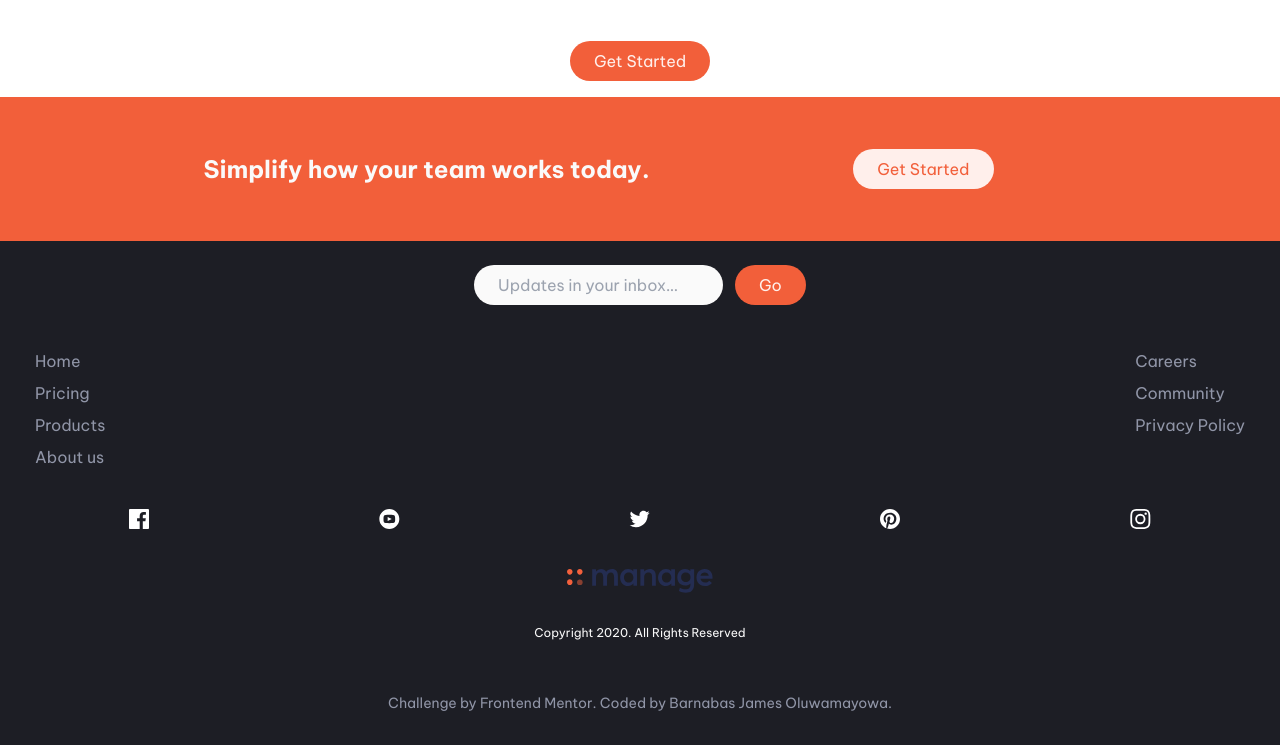
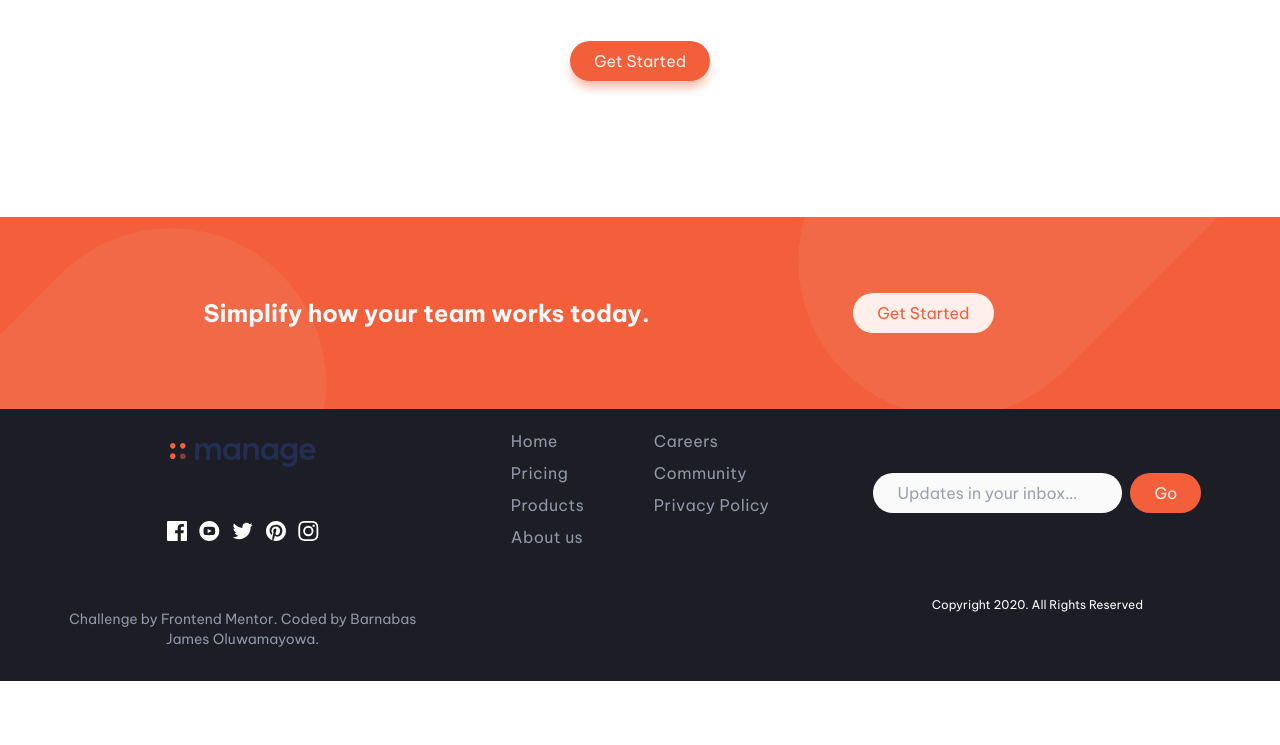
Before and after one commit to Jamieeee1/manage-landing-page-master, a website: page public/index.html in a window 1280 px wide. Shown: the part 1545-2290 px from the top of the page. After the commit the page ends 2226 px from the top, so only its background shows below. Drawn offline with Linux system fonts and the light colour scheme.

Commit message:
Oh boy after many edits ive forgotten the major changes made

```diff
--- a/public/index.html
+++ b/public/index.html
@@ -21,8 +21,22 @@
 <body class="bg-transparent bg-no-repeat bg-topright font-vietnam ">
 
   <div class="backgroundlogo">
-    <!-- <img src="/images/bg-tablet-pattern.svg" class="-right-0.5 -top-0.5" alt="" srcset=""> -->
+    <div class="h-[inherit] w-[inherit] overflow-hidden relative bg-transparent scroll">
+      <img src="/images/bg-tablet-pattern.svg" class="absolute object-contain w-full h-full transform -top-[20%] -right-[30%]" alt="" srcset="">
+    </div>
   </div>
+
+  <div class="absolute top-[110%] right-0 w-[100dvw] h-[70dvh] tab:w-[70dvw] tab:top-[150%] lg:top-[90%] tab:left-0 tab:h-[70dvh]">
+    <div class="h-[inherit] w-[inherit] overflow-hidden relative bg-transparent scroll">
+      <img src="/images/bg-tablet-pattern.svg" class="absolute object-contain w-full h-full transform -top-[10%] tab:-top-[0] tab:-bottom-[10%] tab:-left-[60%] -right-[60%] tab:-right-[0]" alt="" srcset="">
+    </div>
+  </div>
+
+  <!-- <div class="absolute top-[80%] left-0 w-[100dvw] h-[70dvh] tab:w-[70dvw] tab:h-[70dvh]">
+    <div class="h-[inherit] w-[inherit] overflow-hidden relative bg-transparent scroll">
+      <img src="/images/bg-tablet-pattern.svg" class="absolute object-contain w-full h-full transform -bottom-[10%] -left-[60%]" alt="" srcset="">
+    </div>
+  </div> -->
 
   <header class="flex items-center px-6 py-5 bg-transparent grid-cols-cus3 lg:grid lg:px-[100px] flex-nowrap">
     <div class="py-5">
@@ -30,7 +44,7 @@
     </div>
     <nav class="hidden py-5 lg:inline-block font-lvl2 text-pry-darkblue">
       <ul class="flex justify-evenly">
-        <li><a href="" class="hover:text-sec-darkgreyishblue">Pricing</a></li>
+        <li><a href="" class=" hover:text-sec-darkgreyishblue">Pricing</a></li>
         <li><a href="" class="hover:text-sec-darkgreyishblue">Products</a></li>
         <li><a href="" class="hover:text-sec-darkgreyishblue">About Us</a></li>
         <li><a href="" class="hover:text-sec-darkgreyishblue">Careers</a></li>
@@ -39,7 +53,7 @@
     </nav>
     <div class="flex justify-end flex-1 py-5">
       <div class="hidden lg:inline-block">
-        <button class="buttons"> Get Started</button>
+        <button class="shadow-but buttons hover:opacity-65"> Get Started</button>
       </div>
       <div id="toggle" class="lg:hidden">
         <img src="images/icon-hamburger.svg" alt="" srcset="">
@@ -74,7 +88,7 @@
           tasks while keeping the larger team goals in view.
         </p>
         <div class="flex justify-center align-middle">
-          <button class="buttons">Get Started</button>
+          <button class="buttons shadow-but tab:hover:opacity-65">Get Started</button>
         </div>
       </div>
 
@@ -115,9 +129,8 @@
 
   </div>
 
-
   <div class="swiper mySwiper">
-    <h1 class="pt-2 text-3xl text-center pb-[60px] text-pry-darkblue font-lvl3">
+    <h1 class="pt-2 text-3xl text-center pb-[60px] w-[inherit] text-pry-darkblue font-lvl3">
       What they’ve said
     </h1>
     <div class="swiper-wrapper">
@@ -180,76 +193,77 @@
 
   </div>
 
-  <div class="flex items-center justify-center pb-4">
-    <button class="buttons"> Get Started</button>
+  <div class="flex items-center justify-center pb-4 mb-11 lg:mb-[120px]">
+    <button class="buttons shadow-but tab:hover:opacity-65"> Get Started</button>
   </div>
 
 
-  <div class="flex flex-col lg:flex-row lg:justify-between items-center justify-center py-[40px] bg-pry-brightred">
+
+  <div class="flex flex-col lg:flex-row lg:justify-between items-center justify-center bg-mob py-[40px] tab:py-16 tab:bg-last  bg-no-repeat tab:bg-right mid2K:bg-center bg-pry-brightred">
     <h2 class="w-2/3 py-4 text-2xl text-center text-sec-verylightgrey font-lvl3">
       Simplify how your team works today.
     </h2>
 
     <div class="lg:flex-1">
-      <button class="bg-sec-verypalered text-pry-brightred px-6 py-2 rounded-[20px]">Get Started</button>
+      <button class="bg-sec-verypalered text-pry-brightred px-6 py-2 rounded-[20px] tab:hover:opacity-85">Get Started</button>
     </div>
 
   </div>
 
-  <footer class="bg-sec-verydarkblue text-sec-darkgreyishblue">
+  <footer class="grid-cols-3 bg-sec-verydarkblue text-sec-darkgreyishblue lg:grid lg:px-11">
 
-    <fieldset class="flex items-center justify-center gap-3 py-6 text-sec-verylightgrey">
+    <fieldset class="flex items-center justify-center gap-2 py-6 text-sec-verylightgrey">
       <input type="mail" placeholder="Updates in your inbox…" class="px-6 py-2 rounded-[20px] bg-sec-verylightgrey" id="">
-      <input type="button" value="Go" class="buttons">
+      <input type="button" value="Go" class="buttons tab:hover:opacity-65">
     </fieldset>
 
-    <div class="flex justify-between px-[35px] py-5">
+    <div class="flex justify-between tab:justify-evenly px-[35px] py-5 col-start-2 col-end-3 row-start-1 row-end-2 tab:px-0 ">
 
       <ul>
-        <li class="pb-2"><a href="">Home</a></li>
-        <li class="pb-2"><a href="">Pricing</a></li>
-        <li class="pb-2"><a href="">Products</a></li>
-        <li class="pb-2"><a href="">About us</a></li>
+        <li class="pb-2"><a href="" class="tracking-wide hover:text-pry-brightred">Home</a></li>
+        <li class="pb-2"><a href="" class="tracking-wide hover:text-pry-brightred">Pricing</a></li>
+        <li class="pb-2"><a href="" class="tracking-wide hover:text-pry-brightred">Products</a></li>
+        <li class="pb-2"><a href="" class="tracking-wide hover:text-pry-brightred">About us</a></li>
       </ul>
 
       <ul>
-        <li class="pb-2"><a href="">Careers</a></li>
-        <li class="pb-2"><a href="">Community</a></li>
-        <li class="pb-2"><a href="">Privacy Policy</a></li>
+        <li class="pb-2"><a href="" class="tracking-wide hover:text-pry-brightred">Careers</a></li>
+        <li class="pb-2"><a href="" class="tracking-wide hover:text-pry-brightred">Community</a></li>
+        <li class="pb-2"><a href="" class="tracking-wide hover:text-pry-brightred">Privacy Policy</a></li>
       </ul>
     </div>
 
-    <div class="flex flex-col gap-4">
-      <div class="grid grid-cols-5 gap-3 px-5 py-3 ">
+    <div class="flex flex-col grid-cols-1 col-start-1 col-end-1 grid-rows-2 row-start-1 row-end-2 gap-4 tab:py-4 tab:grid">
+      <div class="grid grid-cols-5 col-start-1 col-end-2 row-start-2 row-end-3 gap-3 px-5 py-3 lg:max-w-[450px] lg:mx-auto">
 
         <div class="socialDiv">
-          <img src="/images/icon-facebook.svg" alt="" srcset="">
+            <img src="/images/icon-facebook.svg"   alt="" srcset="">
         </div>
 
         <div class="socialDiv">
-          <img src="/images/icon-youtube.svg" alt="" srcset="">
+            <img src="/images/icon-youtube.svg"  alt="" srcset="">
         </div>
 
         <div class="socialDiv">
-          <img src="/images/icon-twitter.svg" alt="" srcset="">
+            <img src="/images/icon-twitter.svg" alt="" srcset="">
         </div>
 
         <div class="socialDiv">
-          <img src="/images/icon-pinterest.svg" alt="" srcset="">
+          <img src="/images/icon-pinterest.svg"  alt="" srcset="">
         </div>
 
         <div class="socialDiv">
-          <img src="/images/icon-instagram.svg" alt="" srcset="">
+          <img src="/images/icon-instagram.svg"  alt="" srcset="">
         </div>
 
       </div>
 
-      <div class="flex items-center justify-center py-3 logo">
+      <div class="flex items-center justify-center col-start-1 col-end-2 row-start-1 row-end-2 py-3 logo">
         <img src="/images/logo.svg" alt="" srcset="">
       </div>
     </div>
 
-    <div class="flex justify-center text-sec-verylightgrey">
+    <div class="flex justify-center col-start-3 col-end-4 row-start-2 row-end-3 text-sec-verylightgrey">
       <p class="py-5 text-xs font-lvl1">
         Copyright 2020. All Rights Reserved
       </p>
--- a/src/input.css
+++ b/src/input.css
@@ -6,11 +6,13 @@
 
 @layer components {
     .backgroundlogo {
-        @apply h-[300px] min-w-[375px] max-w-[400px] top-0 right-0 absolute -z-10 bg-major bg-topright bg-no-repeat bg-50;
+        @apply w-[100dvw] h-[70dvh] tab:w-[70dvw] tab:h-[70dvh] absolute top-0 right-0 bg-transparent -z-10;
     }
 
+    /* bg-major bg-topright bg-50 */
+
     .nav_drop {
-        @apply absolute flex justify-center w-full text-pry-darkblue font-lvl3;
+        @apply absolute flex justify-center w-full lg:invisible text-pry-darkblue font-lvl3;
     }
 
     .buttons {
--- a/tailwind.config.js
+++ b/tailwind.config.js
@@ -4,11 +4,12 @@ module.exports = {
   theme: {
     extend: {
       backgroundPosition: {
-        "topright" : "right -90% bottom 40%",
+        "topright" : "right -90% bottom 70%",
       },
 
       backgroundSize: {
-        "50" : "90%"
+        "50" : "90%",
+        "full" : "100%"
       },
 
       colors: {
@@ -29,14 +30,21 @@ module.exports = {
 
       screens: {
         'tab': '768px',
+        "mid2K" : '2000px'
       },
 
       backgroundImage: {
         "major" : "url('/images/bg-tablet-pattern.svg')",
+        "last" : "url('/images/bg-simplify-section-desktop.svg')",
+        "mob" : "url('/images/bg-simplify-section-mobile.svg')"
       }
       ,
       gridTemplateColumns: {
-        "cus3" : "1fr 2fr 1fr"
+        "cus3" : "1fr 2fr 1fr",
+        "foot" : "1fr 1.5fr 1fr"
+      },
+      boxShadow : {
+        "but" : "0 8px 8px -1px #ff552b5e"
       }
     },
 
```
Also changed, not shown: public/output.css.
